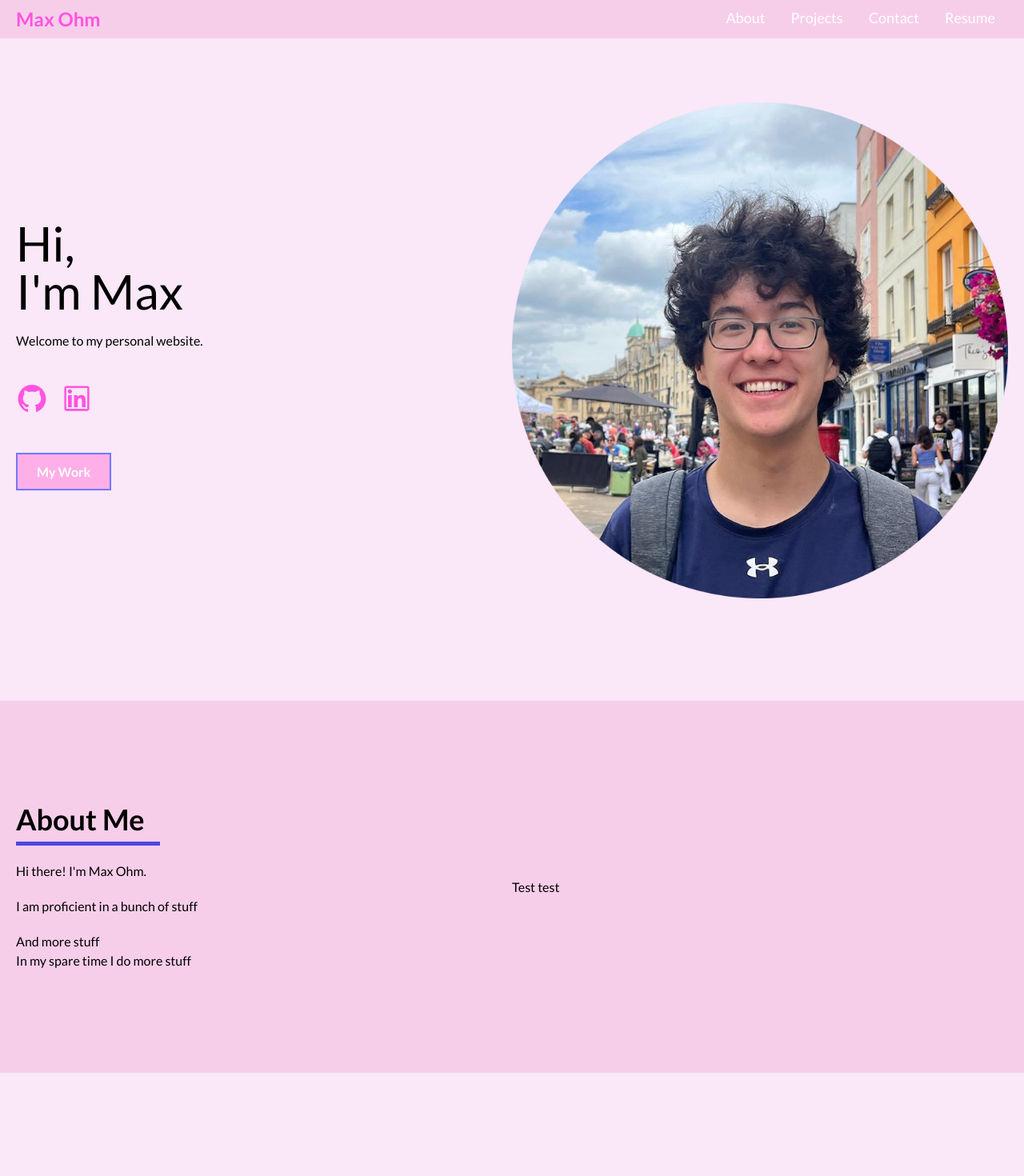
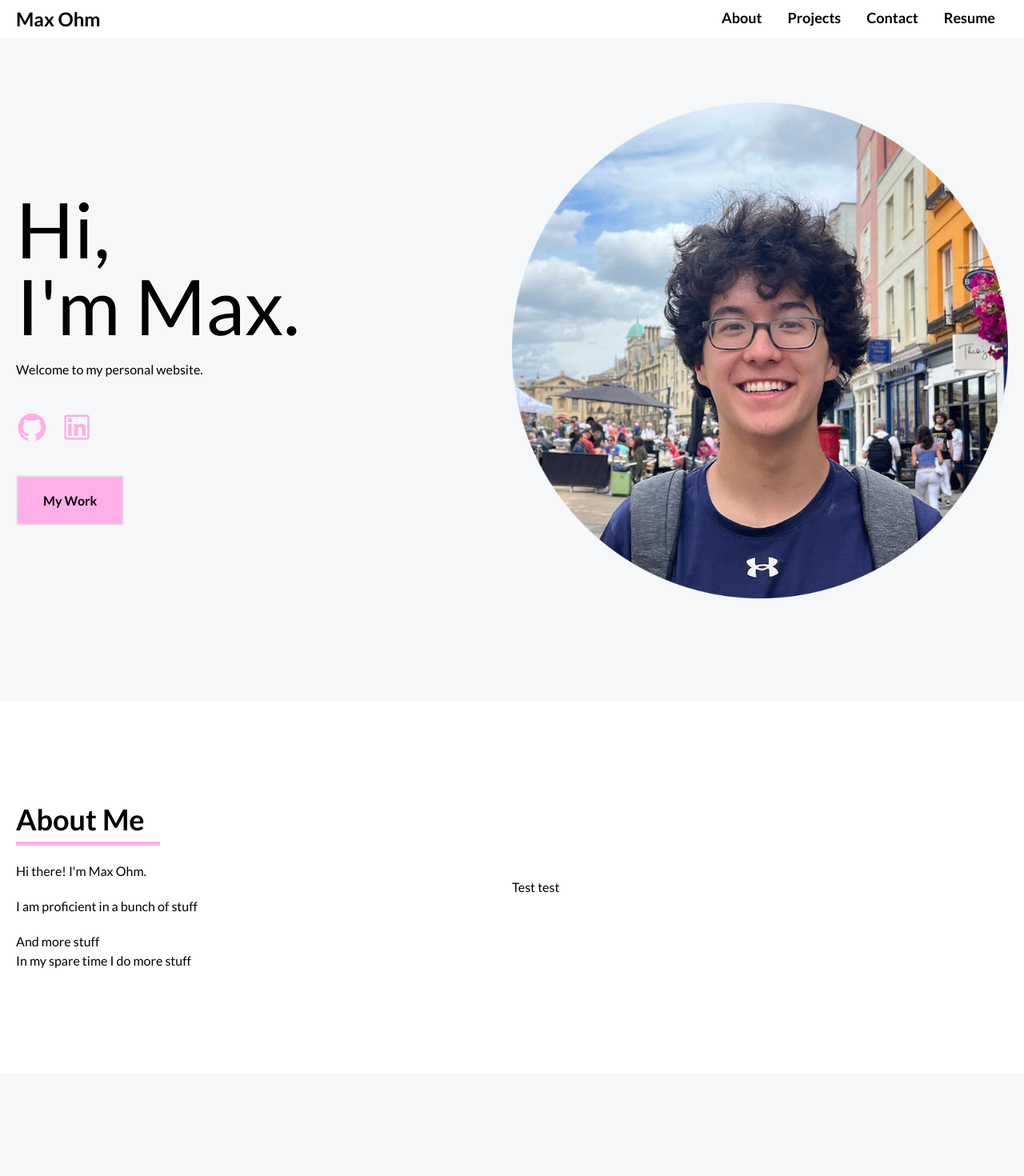
Before and after one commit to Maxohm491/Maxohm491.github.io, a React (Create React App) app: page / in a window 1280 px wide. Shown: the top 1470 px of the page at 80% size. Built offline with nearby package versions, Linux system fonts and the light colour scheme.

Commit message:
New color scheme

```diff
--- /dev/null
+++ b/src/colors.ts
@@ -0,0 +1,5 @@
+export const COLORS = {
+    accent: '#ffafe7',
+    dark_background: '#f6f7f9',
+    // your colors
+}
--- a/src/components/About.tsx
+++ b/src/components/About.tsx
@@ -5,7 +5,7 @@ const About = () => {
         <section className="bg-secondary text-black px-5 py-32" id="about">
             <div className="container mx-auto grid grid-cols-1 md:grid-cols-2 items-center justify-between">
                 <div className="about-info">
-                    <h2 className="text-4xl font-bold mb-5 border-b-[5px] w-[180px] border-indigo-600 pb-2">
+                    <h2 className="text-4xl font-bold mb-5 border-b-[5px] w-[180px] border-accent pb-2">
                         About Me
                     </h2>
 
--- a/src/components/Contact.tsx
+++ b/src/components/Contact.tsx
@@ -3,8 +3,8 @@ import React from "react";
 const Contact = () => {
   return (
     <section className="bg-secondary px-5 py-8" id="contact">
-      <div className="text-center md:w-[60%] mx-auto text-white">
-        <h2 className="text-4xl font-bold mb-5 border-b-[5px] w-[200px] mx-auto border-indigo-600 pb-2">
+      <div className="text-center md:w-[60%] mx-auto text-black">
+        <h2 className="text-4xl font-bold mb-5 border-b-[5px] w-[200px] mx-auto border-accent pb-2">
           Contact Me
         </h2>
         <p>
--- a/src/components/Footer.tsx
+++ b/src/components/Footer.tsx
@@ -1,7 +1,19 @@
 import React from "react";
 
 const Footer = () => {
-  return <div className="py-4 text-center bg-primary text-white "> Made by and for Max Ohm</div>;
+  return (
+    <div className="flex flex-row items-center justify-center bg-primary py-4">
+      <div
+        className="text-center text-black"> Made by and for Max Ohm
+      </div>
+      <div
+        className="text-center text-black px-6"> |
+      </div>
+      <a className="font-bold text-accent hover:text-[#fe93de] underline" href="https://github.com/Maxohm491/Maxohm491.github.io/tree/master" target="_blank">
+        Source Code
+      </a>
+    </div>
+  );
 };
 
 export default Footer;
--- a/src/components/Header.tsx
+++ b/src/components/Header.tsx
@@ -8,8 +8,8 @@ const Header = () => {
     const handleToggle = () => setToggle(!toggle);
 
     return (
-        <header className="flex justify-between px-5 py-2 bg-secondary text-white fixed w-full z-10">
-            <a href="/" className="logo text-2xl font-bold text-accent">
+        <header className="flex justify-between px-5 py-2 bg-secondary text-black fixed w-full z-10">
+            <a href="/" className="logo text-2xl font-bold text-black">
                 Max Ohm
             </a>
 
@@ -17,16 +17,16 @@ const Header = () => {
             <nav className="hidden md:block">
                 <ul className="flex">
                     <li>
-                        <a href="/#about">About</a>
+                        <a className="font-bold" href="/#about">About</a>
                     </li>
                     <li>
-                        <a href="/#projects">Projects</a>
+                        <a className="font-bold" href="/#projects">Projects</a>
                     </li>
                     <li>
-                        <a href="/#contact">Contact</a>
+                        <a className="font-bold" href="/#contact">Contact</a>
                     </li>
                     <li>
-                        <a  target="_blank" rel="noreferrer"> {/*href="#resume -link"*/}
+                        <a className="font-bold" target="_blank" rel="noreferrer"> {/*href="#resume -link"*/}
                             Resume
                         </a>
                     </li>
--- a/src/components/Hero.tsx
+++ b/src/components/Hero.tsx
@@ -11,8 +11,8 @@ const Hero = () => {
         <section className="bg-primary px-5 text-black py-32">
             <div className="container mx-auto grid md:grid-cols-2 items-center justify-center md:justify-between">
                 <div className="pb-5 md:pb-0">
-                    <h1 className="text-4xl lg:text-6xl">
-                        Hi, <br />I'm Max <br />
+                    <h1 className="text-4xl lg:text-8xl">
+                        Hi, <br />I'm Max. <br />
                     </h1>
 
                     <p className="py-5">
@@ -23,14 +23,14 @@ const Hero = () => {
                         <a
                             href="https://github.com/Maxohm491"
                             target="_blank"
-                            className="pr-4 inline-block text-accent hover:text-black"
+                            className="pr-4 inline-block text-accent hover:text-[#fe93de]"
                         >
                             {" "}
                             <AiOutlineGithub size={40} />{" "}
                         </a>
                         <a
                             href="https://www.maxohm.com/"
-                            className="pr-4 inline-block text-accent hover:text-black"
+                            className="pr-4 inline-block text-accent hover:text-[#fe93de]"
                         >
                             {" "}
                             <AiOutlineLinkedin size={40} />{" "}
@@ -40,7 +40,9 @@ const Hero = () => {
                     <div className="pt-10">
                         <a
                             href="/#projects"
-                            className="bg-accent border-2 border-[#7477FF] text-white px-6 py-3 hover:bg-transparent duration-250 font-bold"
+                            className="hover:bg-[#fe93de] bg-accent border-2 rounded text-black px-8 py-5 font-bold"
+                            // className="hover:bg-transparent bg-accent border-2 border-[#ffafe7] rounded text-black px-8 py-5 font-bold"
+
                         >
                             My Work
                         </a>
--- a/src/index.css
+++ b/src/index.css
@@ -36,24 +36,38 @@ code {
   color: #7477FF;
 }  */
 .bg-primary {
-  background: #fae7f8;
+  background: #f6f7f9;
 }
 
 .bg-secondary {
-  background: #f7ceea;
+  background: #ffffff;
 }
 
 .bg-accent {
   background: #ffafe7;
 }
 
+.bg-hover {
+  background: #fe93de;
+}
+
 .text-accent {
-  color: #ff55e0;
+  color: #ffafe7;
+}
+
+.border-accent {
+  border-color: #ffafe7;
+}
+
+.text-hover {
+  --tw-text-opacity: 1;
+  color: #fe93de /* #000000 */;
 }
 
 .mobile-nav {
   @apply block md:hidden fixed top-10 py-2 w-full h-full bg-gray-900 duration-500;
 }
+
 
 nav li a {
   @apply px-4 py-5 text-lg;
```
